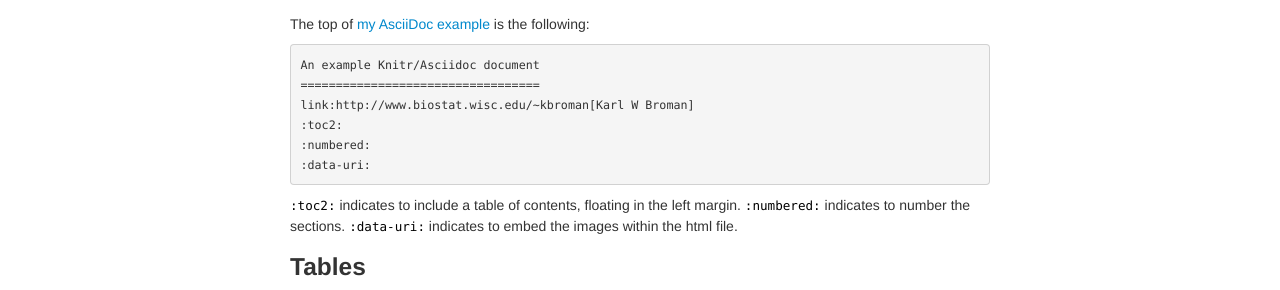
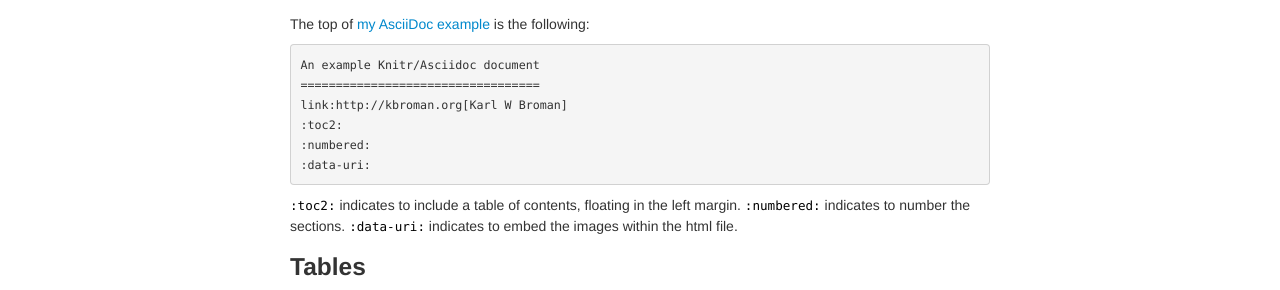
Before and after one commit to kbroman/knitr_knutshell, a Jekyll site: the page built from pages/asciidoc.md, in a window 1280 px wide. Shown: the part 831-1121 px from the top of the page. Built offline with Jekyll 4.4.1, drawn with Linux system fonts in a browser that asks for light colours.

Commit message:
www.biostat.wisc.edu/~kbroman -> kbroman.org

```diff
--- a/assets/knitr_example.Rmd
+++ b/assets/knitr_example.Rmd
@@ -3,7 +3,7 @@
 
 ## An example Knitr/R Markdown document
 
-[Karl W Broman](http://www.biostat.wisc.edu/~kbroman)
+[Karl W Broman](http://kbroman.org)
 
 This is a portion of the "[A shorter tour of R/qtl](http://www.rqtl.org/rqtltour2.pdf)"
 tutorial, developed here in multiple formats to illustrate the use of knitr.
--- a/assets/knitr_example.html
+++ b/assets/knitr_example.html
@@ -194,7 +194,7 @@ hr {
 
 <h2>An example Knitr/R Markdown document</h2>
 
-<p><a href="http://www.biostat.wisc.edu/%7Ekbroman">Karl W Broman</a></p>
+<p><a href="http://kbroman.org">Karl W Broman</a></p>
 
 <p>This is a portion of the &ldquo;<a href="http://www.rqtl.org/rqtltour2.pdf">A shorter tour of R/qtl</a>&rdquo;
 tutorial, developed here in multiple formats to illustrate the use of knitr.
--- a/assets/knitr_example_asciidoc.html
+++ b/assets/knitr_example_asciidoc.html
@@ -768,7 +768,7 @@ asciidoc.install(2);
 <body class="article">
 <div id="header">
 <h1>An example Knitr/Asciidoc document</h1>
-<span id="author">link:http://www.biostat.wisc.edu/~kbroman[Karl W Broman]</span><br />
+<span id="author">link:http://kbroman.org[Karl W Broman]</span><br />
 <div id="toc">
   <div id="toctitle">Table of Contents</div>
   <noscript><p><b>JavaScript must be enabled in your browser to display the table of contents.</b></p></noscript>
--- a/pages/asciidoc.md
+++ b/pages/asciidoc.md
@@ -60,7 +60,7 @@ following:
 
     An example Knitr/Asciidoc document
     ==================================
-    link:http://www.biostat.wisc.edu/~kbroman[Karl W Broman]
+    link:http://kbroman.org[Karl W Broman]
     :toc2:
     :numbered:
     :data-uri:
```
Also changed, not shown: 2 other files.
